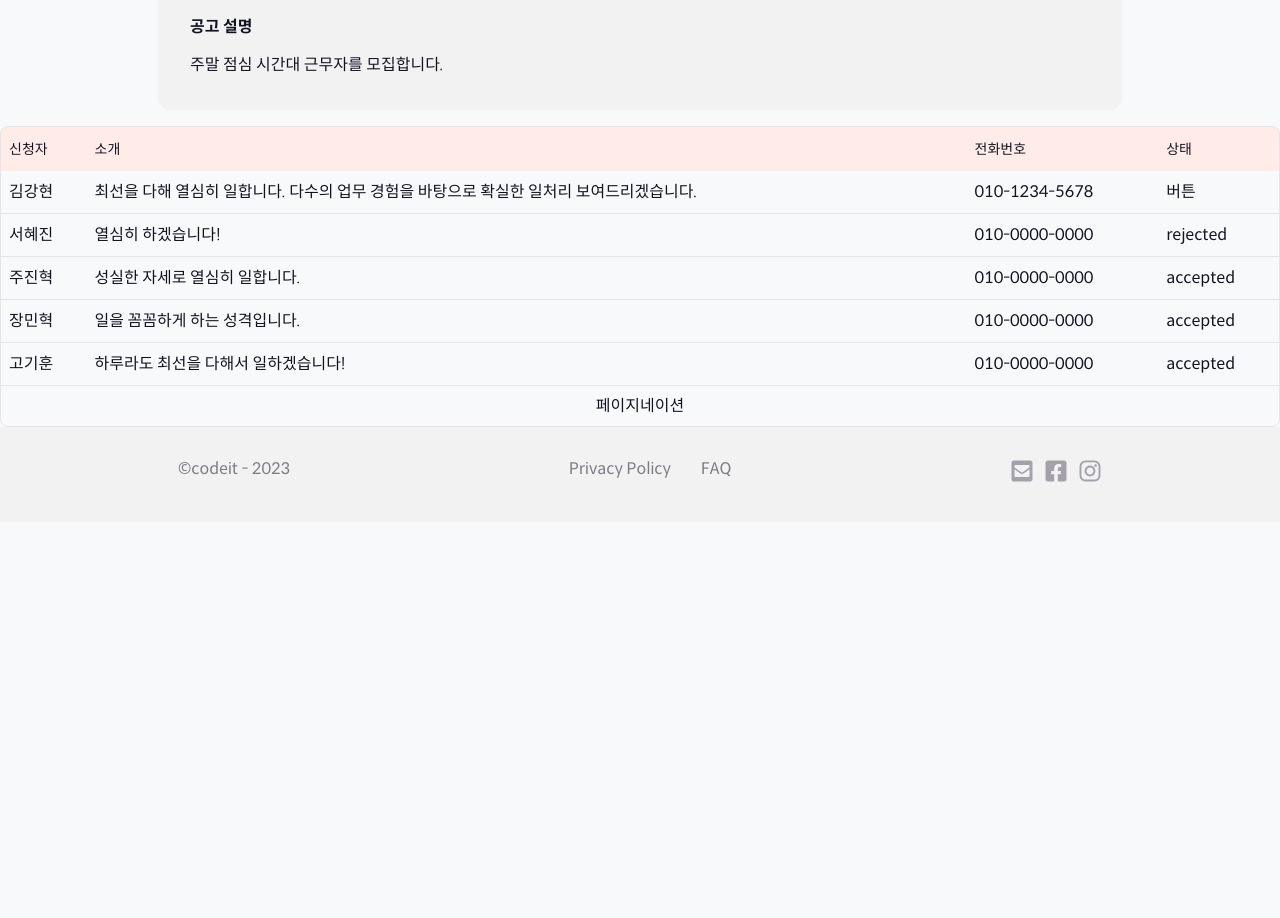
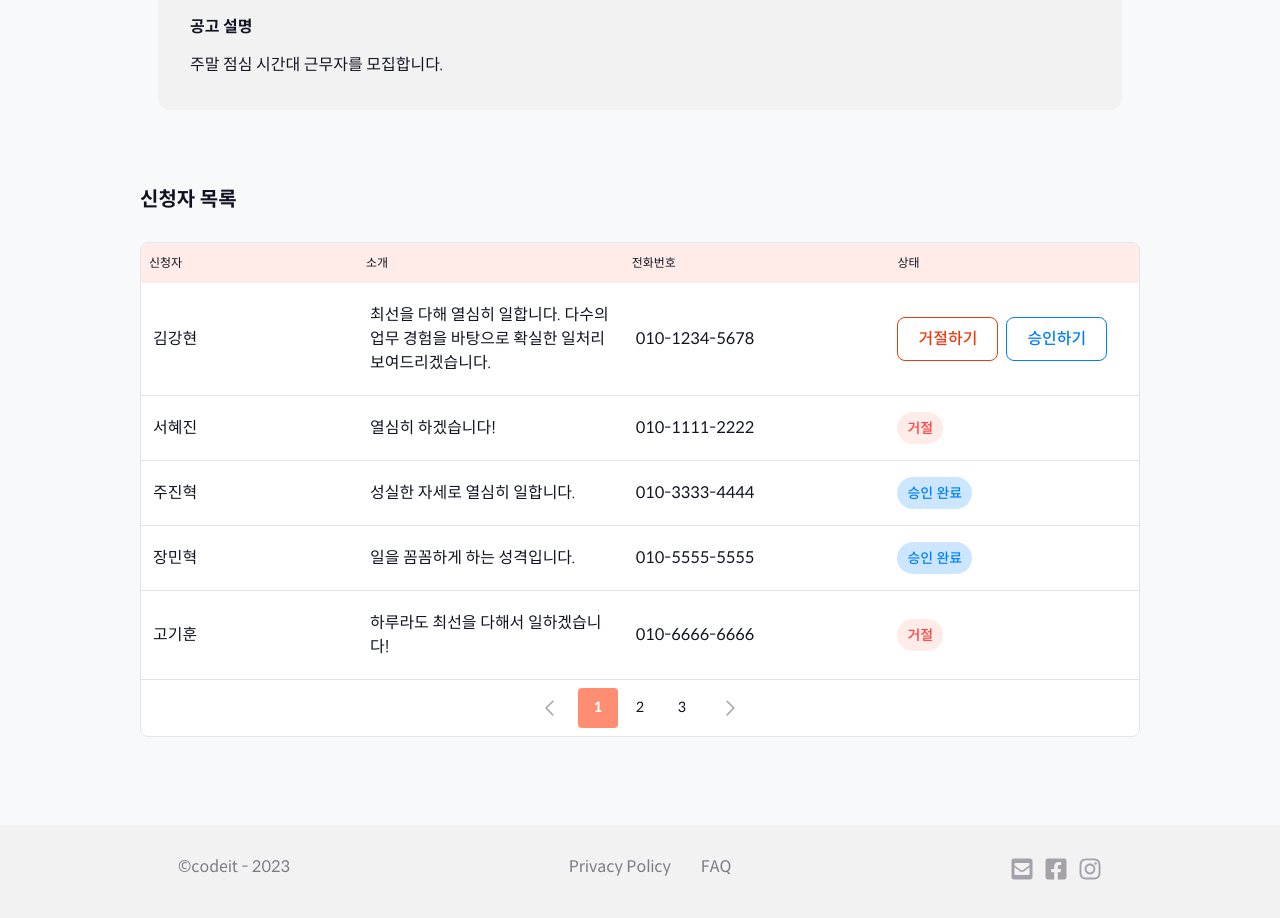
Before and after one commit to codeit-FE18-part3/Thejulge, a Next.js app: page /employer/notices/1 in a window 1280 px wide. Shown: the part 520-1438 px from the top of the page. Before the commit the page ends 1042 px from the top, so only its background shows below. Built offline with nearby package versions, Linux system fonts and the light colour scheme; no server answers.

Commit message:
✨feat: 테이블 컴포넌트 반응형 추가 #45

```diff
--- /dev/null
+++ b/src/components/ui/badge/Badge.tsx
@@ -0,0 +1,20 @@
+import { cn } from '@/lib/utils/cn';
+import { ReactNode } from 'react';
+
+interface BadgeProps {
+  children: ReactNode;
+  className?: string;
+}
+
+export default function Badge({ children, className }: BadgeProps) {
+  return (
+    <span
+      className={cn(
+        'inline-flex items-center rounded-full px-2.5 py-1.5 text-sm font-medium',
+        className
+      )}
+    >
+      {children}
+    </span>
+  );
+}
--- /dev/null
+++ b/src/components/ui/badge/StatusBadge.tsx
@@ -0,0 +1,37 @@
+import { Button } from '@/components/ui/button';
+import Badge from './Badge';
+
+export type StatusType = 'pending' | 'approved' | 'rejected';
+
+interface StatusBadgeProps {
+  status: StatusType;
+  variant: 'employer' | 'employee';
+  onApprove: () => void;
+  onReject: () => void;
+}
+
+export default function StatusBadge({ status, variant, onApprove, onReject }: StatusBadgeProps) {
+  if (status === 'pending' && variant === 'employer') {
+    return (
+      <div className='flex w-1/2 flex-col gap-2 md:flex-row'>
+        <Button variant='reject' size='md' className='whitespace-nowrap' onClick={onReject}>
+          거절하기
+        </Button>
+        <Button variant='approve' size='md' className='whitespace-nowrap' onClick={onApprove}>
+          승인하기
+        </Button>
+      </div>
+    );
+  }
+
+  const BADGE_CLASS =
+    status === 'pending'
+      ? 'bg-green-100 text-green-200'
+      : status === 'approved'
+        ? 'bg-blue-100 text-blue-200'
+        : 'bg-red-100 text-red-400';
+
+  const BADGE_TEXT = status === 'pending' ? '대기중' : status === 'approved' ? '승인 완료' : '거절';
+
+  return <Badge className={BADGE_CLASS}>{BADGE_TEXT}</Badge>;
+}
--- /dev/null
+++ b/src/components/ui/badge/index.ts
@@ -0,0 +1,2 @@
+export { default as Badge } from '@/components/ui/badge/Badge';
+export { default as StatusBadge } from '@/components/ui/badge/StatusBadge';
--- a/src/components/ui/index.ts
+++ b/src/components/ui/index.ts
@@ -1,3 +1,4 @@
+export { Badge, StatusBadge } from '@/components/ui/badge';
 export {
   Calendar,
   CalendarHeader,
--- a/src/components/ui/pagination/index.ts
+++ b/src/components/ui/pagination/index.ts
@@ -1 +1 @@
-export { default as Pagination } from './pagination';
+export { default as Pagination } from '@/components/ui/pagination/pagination';
--- a/src/components/ui/table/Table.tsx
+++ b/src/components/ui/table/Table.tsx
@@ -1,35 +1,68 @@
-import TableRow from '@/components/ui/table/TableRow';
+import { Pagination } from '@/components/ui';
 import { TableRowProps } from '@/components/ui/table/TableRowProps';
+import { cn } from '@/lib/utils/cn';
 import { UserType } from '@/types/user';
+import TableRow from './TableRow';
 
 interface TableProps {
   data: TableRowProps[];
   headers: string[];
   userType: UserType;
+  total: number;
+  limit: number;
+  offset: number;
+  onPageChange: (newOffset: number) => void;
 }
 
 // <Table headers={headers} data={data} userType={type} /> type은 확인이 좀 더 필요합니다
 
-export default function Table({ data, headers, userType }: TableProps) {
+export default function Table({
+  data,
+  headers,
+  userType,
+  total,
+  limit,
+  offset,
+  onPageChange,
+}: TableProps) {
   return (
-    <div className='overflow-x-auto rounded-lg border border-gray-200'>
-      <table className='min-w-full'>
+    <div className='py-[60px]'>
+      <div className='px-8 text-xl font-bold md:px-10 lg:mx-auto lg:max-w-[1000px] lg:px-0'>
+        {userType === 'employer' ? '신청자 목록' : '신청 목록'}
+      </div>
+      <div className='m-7 overflow-hidden rounded-lg border bg-white lg:mx-auto lg:max-w-[1000px]'>
+        <div className='scroll-bar overflow-x-auto'>
+          <table className='w-full table-fixed border-collapse'>
             <thead>
-          <tr className='bg-red-100'>
+              <tr>
                 {headers.map((header, index) => (
-              <th key={index} className='px-2 py-3 text-left text-sm font-normal'>
+                  <th
+                    key={index}
+                    className={cn(
+                      'md:borde-r-0 bg-red-100 px-2 py-3 text-left text-xs font-normal',
+                      index < headers.length - 1 && 'border-r md:border-r-0',
+                      index === 0 && 'sticky left-0 z-10 w-[200px]',
+                      index > 0 && index < headers.length - 1 && 'w-[245px]',
+                      index === headers.length - 1 && 'w-[220px] md:w-[230px]'
+                    )}
+                  >
                     {header}
                   </th>
                 ))}
               </tr>
             </thead>
             <tbody>
-          {data.map((row, index) => (
-            <TableRow key={index} rowData={row} variant={userType} />
+              {data.map(row => (
+                <TableRow key={row.id} rowData={row} variant={userType} />
               ))}
             </tbody>
           </table>
-      <div className='flex justify-center px-3 py-2'>페이지네이션</div>
+        </div>
+
+        <div className='flex justify-center px-3 py-2'>
+          <Pagination total={total} limit={limit} offset={offset} onPageChange={onPageChange} />
+        </div>
+      </div>
     </div>
   );
 }
--- a/src/components/ui/table/TableRow.tsx
+++ b/src/components/ui/table/TableRow.tsx
@@ -1,24 +1,31 @@
+import { StatusBadge } from '@/components/ui/badge';
+import { StatusType } from '@/components/ui/badge/StatusBadge';
 import { TableRowProps } from '@/components/ui/table/TableRowProps';
 import { cn } from '@/lib/utils/cn';
 import { getTime } from '@/lib/utils/dateFormatter';
+import { useState } from 'react';
 
 interface TableTypeVariant {
   rowData: TableRowProps;
   variant: 'employer' | 'employee';
 }
 
-const TD_BASE = 'border-b px-2 py3';
+const TD_BASE = 'border-b border-r px-3 py-5 text-base gap-3 md:border-r-0';
 const TD_STATUS = 'border-b px-2 py-[9px]';
 
 export default function TableRow({ rowData, variant }: TableTypeVariant) {
   const { date, startTime, endTime, duration } = getTime(rowData.startsAt, rowData.workhour);
+  const [status, setStatus] = useState<StatusType>(rowData.status as StatusType);
+
+  const handleApprove = () => setStatus('approved');
+  const handleReject = () => setStatus('rejected');
 
   return (
     <tr className='text-left'>
-      <td className={cn(TD_BASE, 'sticky z-10')}>{rowData.name}</td>
+      <td className={cn(TD_BASE, 'sticky left-0 z-10 bg-white')}>{rowData.name}</td>
       {variant === 'employee' ? (
         <>
-          <td className={TD_BASE}>{`${date} ${startTime} ~ ${date} ${endTime}} (${duration})`}</td>
+          <td className={TD_BASE}>{`${date} ${startTime} ~ ${date} ${endTime} (${duration})`}</td>
           <td className={TD_BASE}>{rowData.hourlyPay}</td>
         </>
       ) : (
@@ -27,7 +34,14 @@ export default function TableRow({ rowData, variant }: TableTypeVariant) {
           <td className={TD_BASE}>{rowData.phone}</td>
         </>
       )}
-      <td className={TD_STATUS}>{rowData.status}</td>
+      <td className={TD_STATUS}>
+        <StatusBadge
+          status={status}
+          variant={variant}
+          onApprove={handleApprove}
+          onReject={handleReject}
+        />
+      </td>
     </tr>
   );
 }
--- a/src/components/ui/table/TableRowProps.tsx
+++ b/src/components/ui/table/TableRowProps.tsx
@@ -1,4 +1,5 @@
 export type TableRowProps = {
+  id: string;
   name: string;
   startsAt: string;
   workhour: number;
--- a/src/mocks/users.ts
+++ /dev/null
@@ -1,12 +0,0 @@
-export const mockUsers = {
-  employer: {
-    id: 'user-employer-001',
-    type: 'employer',
-    name: '테스트 사장님',
-  },
-  employee: {
-    id: 'user-employee-001',
-    type: 'employee',
-    name: '테스트 알바생',
-  },
-};
--- a/src/pages/employer/notices/[id]/index.tsx
+++ b/src/pages/employer/notices/[id]/index.tsx
@@ -23,8 +23,13 @@ export default function EmployerNoticeIdPage() {
 
   const [notice, setNotice] = useState<NoticeCard>();
 
-  const [tableHeaders, setTableHeaders] = useState<string[]>([]);
-  const [tableData, setTableData] = useState<TableRowProps[]>([]);
+  const [headers, setHeaders] = useState<string[]>([]);
+  const [data, setData] = useState<TableRowProps[]>([]);
+  const [offset, setOffset] = useState(0);
+  const limit = 5;
+
+  const count = data.length;
+  const paginatedData = data.slice(offset, offset + limit);
 
   useEffect(() => {
     if (!noticeId) return;
@@ -49,8 +54,8 @@ export default function EmployerNoticeIdPage() {
   useEffect(() => {
     const loadTable = async () => {
       const result = await fetchTableData('employer' as UserType);
-      setTableHeaders(result.headers);
-      setTableData(result.data as TableRowProps[]);
+      setHeaders(result.headers);
+      setData(result.data as TableRowProps[]);
     };
     loadTable();
   }, []);
@@ -72,11 +77,15 @@ export default function EmployerNoticeIdPage() {
         </Notice>
       </div>
       <div>
-        {tableData.length !== 0 ? (
-          <Table headers={tableHeaders} data={tableData} userType={'employer'} />
-        ) : (
-          '지원자 정보가 없습니다'
-        )}
+        <Table
+          headers={headers}
+          data={paginatedData}
+          userType='employer'
+          total={count}
+          limit={limit}
+          offset={offset}
+          onPageChange={setOffset}
+        />
       </div>
     </>
   );
```
Also changed, not shown: src/components/ui/table/testApi.tsx (+61 -12 lines), 2 other files (tests, documents, lock files or other folders). Lines whose indentation alone changed are shown as unchanged.
